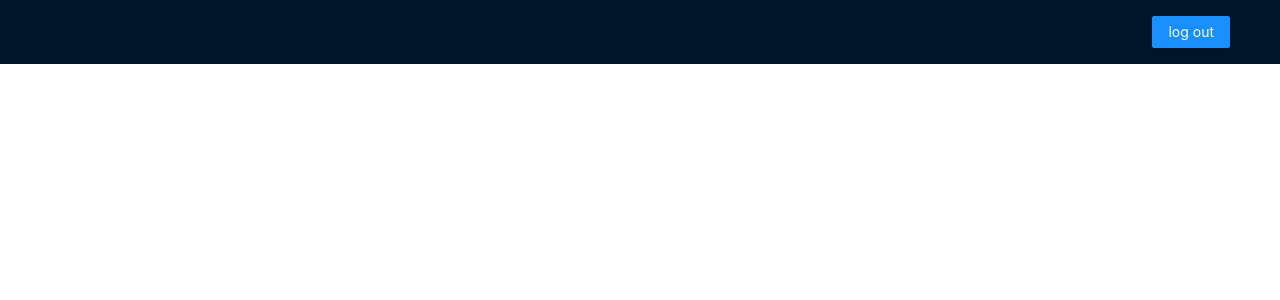
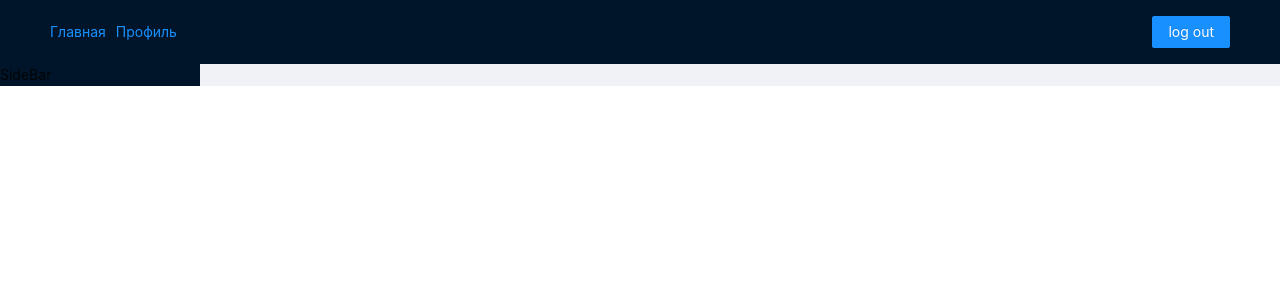
Before and after one commit to MinisterAkasha/matcha, a React (Create React App) app in the folder web/: page / in a window 1280 px wide. Shown: the top 300 px of the page. Built offline with nearby package versions, Linux system fonts and the light colour scheme; sample sign-in values are in the browser's storage.

Commit message:
web: базовый sidebar

```diff
--- a/web/src/Components/Header/Header.tsx
+++ b/web/src/Components/Header/Header.tsx
@@ -2,6 +2,7 @@ import React from 'react';
 import styled from 'styled-components';
 import { Button, Layout as CommonLayout } from 'antd';
 import { useAuth } from '../../hooks/useAuth';
+import HeaderMenu from './HeaderMenu';
 
 const HeaderLayout = styled(CommonLayout.Header)`
 	display: flex;
@@ -17,6 +18,7 @@ const Header = () => {
 
 	return (
 		<HeaderLayout>
+			<HeaderMenu />
 			<LogoutButton onClick={logout.request} type="primary">
 				log out
 			</LogoutButton>
--- /dev/null
+++ b/web/src/Components/Header/HeaderMenu.tsx
@@ -0,0 +1,34 @@
+import React from 'react';
+import { Link } from 'react-router-dom';
+import styled from 'styled-components';
+
+import { RoutesPath } from '../../Routing/Routes';
+
+const LinkList = styled.ul`
+	display: flex;
+	align-items: center;
+	padding-left: 0;
+	list-style: none;
+	margin: 0;
+`;
+
+const LinkItem = styled.li`
+	margin-right: 10px;
+`;
+
+const HeaderMenu = () => {
+	return (
+		<nav>
+			<LinkList>
+				<Link to={RoutesPath.FEED}>
+					<LinkItem>Главная</LinkItem>
+				</Link>
+				<Link to={RoutesPath.PROFILE}>
+					<LinkItem>Профиль</LinkItem>
+				</Link>
+			</LinkList>
+		</nav>
+	);
+};
+
+export default HeaderMenu;
--- a/web/src/Components/Layout/Layout.tsx
+++ b/web/src/Components/Layout/Layout.tsx
@@ -1,13 +1,18 @@
 import React, { FC } from 'react';
 import { Layout as CommonLayout } from 'antd';
-import { Outlet } from 'react-router-dom';
 import Header from '../Header/Header';
+import Sidebar from '../Sidebar/Sidebar';
+
+const { Content } = CommonLayout;
 
 const Layout: FC<any> = ({ children }) => {
 	return (
 		<CommonLayout>
 			<Header />
-			<CommonLayout.Content>{children}</CommonLayout.Content>
+			<CommonLayout>
+				<Sidebar />
+				<Content>{children}</Content>
+			</CommonLayout>
 		</CommonLayout>
 	);
 };
--- /dev/null
+++ b/web/src/Components/Sidebar/Sidebar.tsx
@@ -0,0 +1,10 @@
+import React from 'react';
+import { Layout } from 'antd';
+
+const { Sider } = Layout;
+
+const Sidebar = () => {
+	return <Sider>SideBar</Sider>;
+};
+
+export default Sidebar;
```
